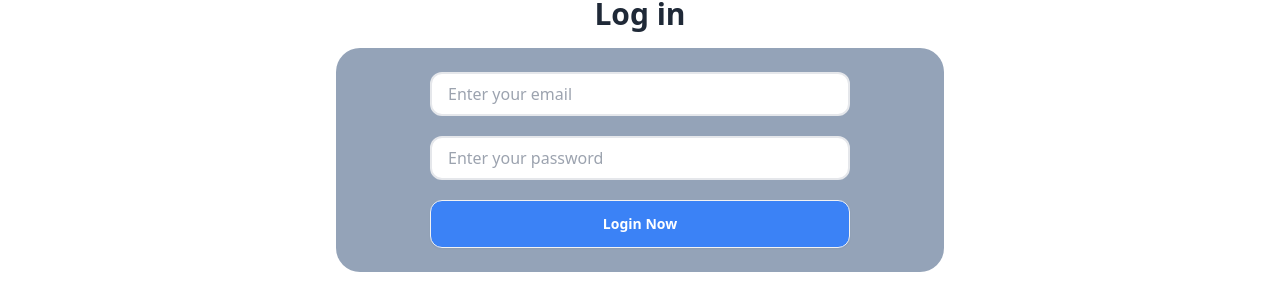
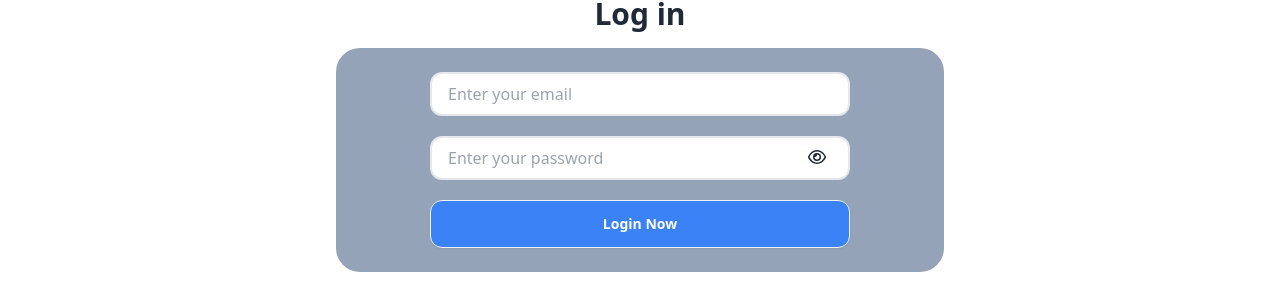
Before and after one commit to Rubaeid-Sanjid/user-register-login-form-auth, a React (Vite) app: page /login in a window 1280 px wide. Shown: the part 152-450 px from the top of the page. Built offline with nearby package versions, Linux system fonts and the light colour scheme.

Commit message:
icon in login show password

```diff
--- a/package.json
+++ b/package.json
@@ -15,6 +15,7 @@
     "match-sorter": "^6.3.4",
     "react": "^18.2.0",
     "react-dom": "^18.2.0",
+    "react-icons": "^5.0.1",
     "react-router-dom": "^6.22.3",
     "sort-by": "^1.2.0"
   },
--- a/src/Pages/Login/Login.jsx
+++ b/src/Pages/Login/Login.jsx
@@ -1,9 +1,12 @@
 import { signInWithEmailAndPassword } from "firebase/auth";
 import auth from "../../firebase/firebase.config";
 import { useState } from "react";
+import { FaRegEye, FaRegEyeSlash } from "react-icons/fa6";
 
 const Login = () => {
   const [status, setStatus] = useState("");
+  const [showPassword, setShowpassword] = useState(false);
+
   const handleLogin = (e) => {
     e.preventDefault();
     const email = e.target.email.value;
@@ -25,7 +28,7 @@ const Login = () => {
     <div className="mt-12">
       <h2 className="text-3xl font-bold mb-4">Log in</h2>
       <div className="w-1/2 mx-auto p-6 bg-slate-400 rounded-3xl">
-        <form onSubmit={handleLogin} className="flex flex-col w-3/4 mx-auto">
+        <form onSubmit={handleLogin} className="flex flex-col w-3/4 mx-auto relative">
           <input
             className="border-2 rounded-xl py-2 px-4"
             placeholder="Enter your email"
@@ -36,10 +39,16 @@ const Login = () => {
           <input
             className="border-2 rounded-xl py-2 px-4 my-5"
             placeholder="Enter your password"
-            type="password"
+            type={showPassword ? "text" : "password"}
             name="password"
             required
           />
+          <h3
+            onClick={() => setShowpassword(!showPassword)}
+            className="cursor-pointer absolute top-[76px] right-6 text-lg"
+          >
+            {showPassword ? <FaRegEyeSlash /> : <FaRegEye />}
+          </h3>
           <input
             className="btn bg-blue-500 text-white rounded-xl py-2 px-4"
             type="submit"
```
Also changed, not shown: 1 other file (tests, documents, lock files or other folders).
